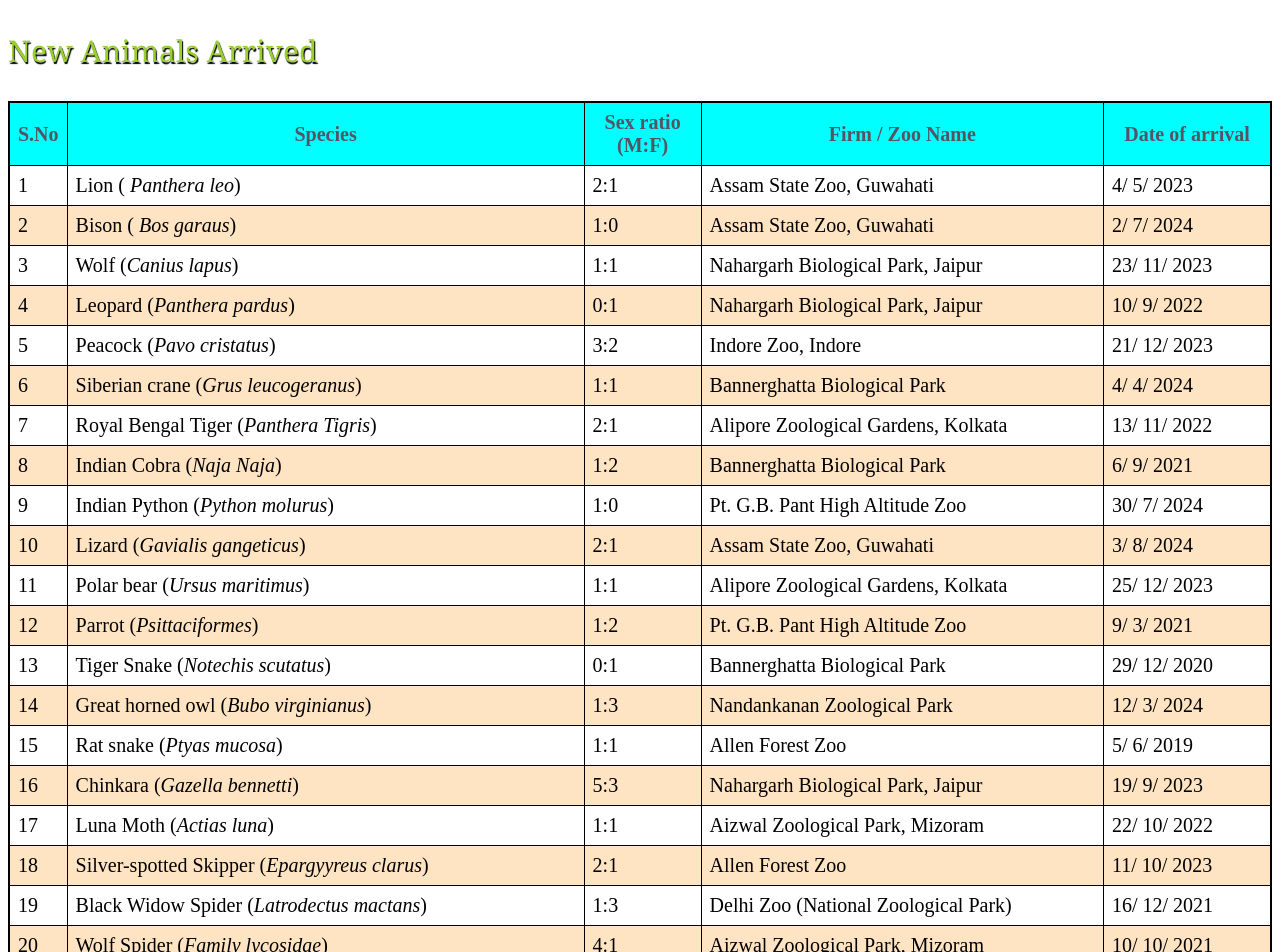
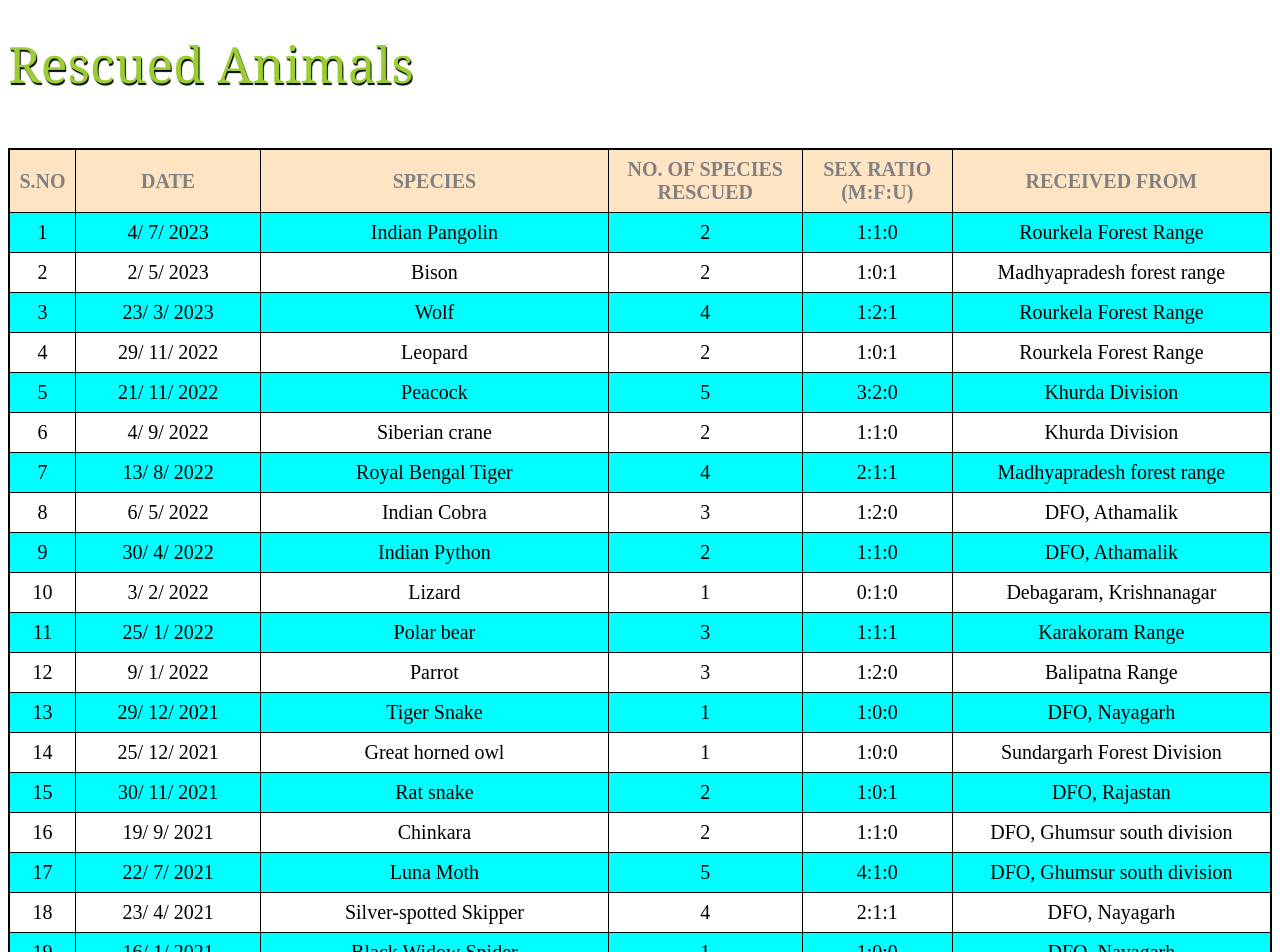
Before and after one commit to Anurag300705/Wildlife_and_Environment, a React (Vite) app in the folder my-app/: page /ContactUs in a window 1280 px wide. Shown: the top 952 px of the page. Built offline with nearby package versions, Linux system fonts and the light colour scheme.

Commit message:
Rescue_comp_add

```diff
--- a/my-app/src/App.jsx
+++ b/my-app/src/App.jsx
@@ -7,7 +7,6 @@
 // import About from './components/pages/About';
 // import Service from './components/pages/Service';
 // import ContactUs from './components/pages/ContactUs';
-
 
 // function App() {
 //   return (
@@ -30,15 +29,33 @@
 // }
 
 // export default App
-import Exchange from "./components/pages/EXCHANGE_COMP/EXCHANGE";
 
 
-function App() {
 
 
+
+
+// // EXCHANGE_COMP JSX CODE
+// import Exchange from "./components/pages/EXCHANGE_COMP/EXCHANGE";
+
+// function App() {
+//   return <Exchange />;
+// }
+
+// export default App;
+
+
+
+
+
+
+//RESCUE_COMP jsx code
+import Rescue from "./components/pages/RESCUE_COMP/RESCUE";
+
+function App() {
   return (
-    <Exchange/>
-  )
+    <Rescue/>
+  );
 }
 
 export default App;
--- /dev/null
+++ b/my-app/src/components/pages/RESCUE_COMP/App.css
@@ -0,0 +1,28 @@
+
+
+.hding{
+
+  margin-top: 30px;
+  font-size: 50px;
+  font-family: sans-serif;
+  font-family: Cambria ;
+
+  color: yellowgreen;
+  text-shadow: 1px 2px 1px black ;
+}
+
+
+.data_table{
+  background-color:bisque;
+  border: 2px solid black;
+  width: 100%;
+  display: inline-flexbox;
+  margin-top: 50px;
+
+}
+
+table {
+  width: 100%;
+  border-collapse: collapse;
+
+}
--- /dev/null
+++ b/my-app/src/components/pages/RESCUE_COMP/RESCUE.jsx
@@ -0,0 +1,21 @@
+import Cols_hding from "./rescue_cols_hding";
+import Tab_body from "./rescue_table_body";
+import "./App.css";
+
+function Rescue() {
+  return (
+    <div>
+      <div className="hding">Rescued Animals</div>
+
+      <table className="data_table">
+        <thead>
+          <Cols_hding></Cols_hding>
+        </thead>
+
+        <Tab_body></Tab_body>
+      </table>
+    </div>
+  );
+}
+
+export default Rescue;
--- /dev/null
+++ b/my-app/src/components/pages/RESCUE_COMP/rescue_cols_hding.jsx
@@ -0,0 +1,17 @@
+import styles from "./rescue_cols_hding.module.css";
+
+const Cols_hding = () => {
+  return (
+    <tr className={styles.cols_hding}>
+      <th className={styles.serial}> S.No</th>
+      <th className={styles.date}>Date</th>
+
+      <th className={styles.species}>Species</th>
+      <th className={styles.species_count}>No. of Species Rescued</th>
+      <th className={styles.ratio}>Sex ratio (M:F:U)</th>
+      <th className={styles.receive}>Received From</th>
+    </tr>
+  );
+};
+
+export default Cols_hding;
--- /dev/null
+++ b/my-app/src/components/pages/RESCUE_COMP/rescue_cols_hding.module.css
@@ -0,0 +1,31 @@
+.cols_hding{
+    border: 1px solid black;
+    font-size: 20px;
+    color: grey;
+    text-transform: uppercase;
+
+  }
+
+  .serial{
+    width: 50px;
+
+  }
+
+  .date{
+    width: 200px;
+  }
+
+  .species{
+    width: 400px;
+  }
+
+  .species_count{
+    width: 200px;
+  }
+  .ratio{
+    width: 150px;
+  }
+
+  .receive{
+    width: 350px;
+  }
--- /dev/null
+++ b/my-app/src/components/pages/RESCUE_COMP/rescue_table.module.css
@@ -0,0 +1,21 @@
+.T_body{
+
+    font-size: 20px;
+  }
+
+  th, td {
+    border: 1px solid black;
+    padding: 8px;
+    text-align: center;
+
+
+  }
+
+
+  #odd_row{
+    background-color: aqua;
+  }
+
+  #even_row{
+    background-color:white;
+  }
--- /dev/null
+++ b/my-app/src/components/pages/RESCUE_COMP/rescue_table_body.jsx
@@ -0,0 +1,232 @@
+import styles from "./rescue_table.module.css";
+
+const Tab_body = () =>{
+
+    return(
+        <tbody className={styles.T_body}>
+        <tr id={styles.odd_row}>
+                <td>1</td>
+                <td>4/ 7/ 2023</td>
+                <td> Indian Pangolin </td>
+                <td> 2 </td>
+                <td>1:1:0</td>
+                <td>Rourkela Forest Range </td>
+
+            </tr>
+
+            <tr id={styles.even_row}>
+                <td>2</td>
+                <td>2/ 5/ 2023</td>
+                <td> Bison </td>
+                <td>2</td>
+                <td>1:0:1</td>
+                <td>Madhyapradesh forest range</td>
+
+            </tr>
+
+            <tr id={styles.odd_row}>
+                <td>3</td>
+                <td>23/ 3/ 2023</td>
+                <td>Wolf</td>
+                <td>4</td>
+                <td>1:2:1</td>
+                <td>Rourkela Forest Range  </td>
+
+            </tr>
+
+            <tr id={styles.even_row}>
+                <td>4</td>
+                <td>29/ 11/ 2022</td>
+                <td>Leopard</td>
+                <td>2</td>
+                <td>1:0:1</td>
+                <td>Rourkela Forest Range</td>
+
+            </tr >
+
+            <tr id={styles.odd_row}>
+                <td>5</td>
+                <td>21/ 11/ 2022</td>
+                <td>Peacock</td>
+                <td>5</td>
+                <td>3:2:0</td>
+                <td>Khurda Division</td>
+
+
+            </tr>
+
+            <tr id={styles.even_row}>
+                <td>6</td>
+                <td>4/ 9/ 2022</td>
+                <td>Siberian crane</td>
+                <td>2</td>
+                <td>1:1:0</td>
+                <td>Khurda Division  </td>
+
+
+            </tr>
+
+            <tr id={styles.odd_row}>
+                <td>7</td>
+                <td>13/ 8/ 2022</td>
+                <td>Royal Bengal Tiger </td>
+                <td>4</td>
+                <td>2:1:1</td>
+                <td>Madhyapradesh forest range</td>
+
+            </tr>
+            <tr id={styles.even_row}>
+                <td>8</td>
+                <td>6/ 5/ 2022</td>
+                <td>Indian Cobra </td>
+                <td>3</td>
+                <td>1:2:0</td>
+                <td>DFO, Athamalik</td>
+
+
+            </tr>
+            <tr id={styles.odd_row}>
+                <td>9</td>
+                <td>30/ 4/ 2022</td>
+                <td>Indian Python </td>
+                <td>2</td>
+                <td>1:1:0</td>
+                <td>DFO, Athamalik </td>
+
+            </tr>
+
+            <tr id={styles.even_row}>
+                <td>10</td>
+                <td>3/ 2/ 2022</td>
+                <td>Lizard </td>
+                <td>1</td>
+                <td>0:1:0</td>
+                <td>Debagaram, Krishnanagar</td>
+
+            </tr>
+
+            <tr id={styles.odd_row}>
+                <td>11</td>
+                <td>25/ 1/ 2022</td>
+                <td>Polar bear</td>
+                <td>3</td>
+                <td>1:1:1</td>
+                <td>Karakoram Range	</td>
+
+
+            </tr>
+
+            <tr id={styles.even_row}>
+                <td >12</td>
+                <td>9/ 1/ 2022</td>
+                <td>Parrot </td>
+                <td>3</td>
+                <td>1:2:0</td>
+                <td>Balipatna Range</td>
+
+
+            </tr>
+
+            <tr id={styles.odd_row}>
+                <td>13</td>
+                <td>29/ 12/ 2021</td>
+                <td>Tiger Snake </td>
+                <td>1</td>
+                <td>1:0:0</td>
+                <td>DFO, Nayagarh</td>
+
+
+            </tr>
+
+            <tr id={styles.even_row}>
+                <td>14</td>
+                <td>25/ 12/ 2021</td>
+                <td>Great horned owl</td>
+                <td>1</td>
+                <td>1:0:0</td>
+                <td>Sundargarh Forest Division</td>
+
+
+            </tr>
+
+            <tr id={styles.odd_row}>
+                <td>15</td>
+                <td>30/ 11/ 2021</td>
+                <td>Rat snake</td>
+                <td>2</td>
+                <td>1:0:1</td>
+                <td>DFO, Rajastan</td>
+
+
+            </tr>
+
+            <tr id={styles.even_row}>
+                <td>16</td>
+                <td>19/ 9/ 2021</td>
+                <td>Chinkara </td>
+                <td>2</td>
+                <td>1:1:0</td>
+                <td>DFO, Ghumsur south division</td>
+
+
+            </tr>
+
+            <tr id={styles.odd_row}>
+                <td>17</td>
+                <td>22/ 7/ 2021</td>
+                <td>Luna Moth </td>
+                <td>5</td>
+                <td>4:1:0</td>
+                <td>DFO, Ghumsur south division</td>
+
+
+            </tr>
+
+            <tr id={styles.even_row}>
+                <td>18</td>
+                <td>23/ 4/ 2021</td>
+                <td>Silver-spotted Skipper</td>
+                <td>4</td>
+                <td>2:1:1</td>
+                <td>DFO, Nayagarh</td>
+
+
+            </tr>
+
+            <tr id={styles.odd_row}>
+                <td>19</td>
+                <td>16/ 1/ 2021</td>
+                <td>Black Widow Spider </td>
+                <td>1</td>
+                <td>1:0:0</td>
+                <td>DFO, Nayagarh</td>
+
+
+            </tr>
+
+            <tr id={styles.even_row}>
+                <td>20</td>
+                <td>10/ 4/ 2020</td>
+                <td>Wolf Spider </td>
+                <td>5</td>
+                <td>3:2:0</td>
+                <td>Balipatna Range</td>
+
+            </tr>
+
+            <tr id={styles.odd_row}>
+                <td>21</td>
+                <td>10/ 4/ 2020</td>
+                <td>Squirrel monkey	</td>
+                <td>2</td>
+                <td>1:1:0</td>
+
+                <td>Balipatna Range</td>
+
+            </tr>
+
+            </tbody>
+    );
+};
+
+export default Tab_body ;
```
